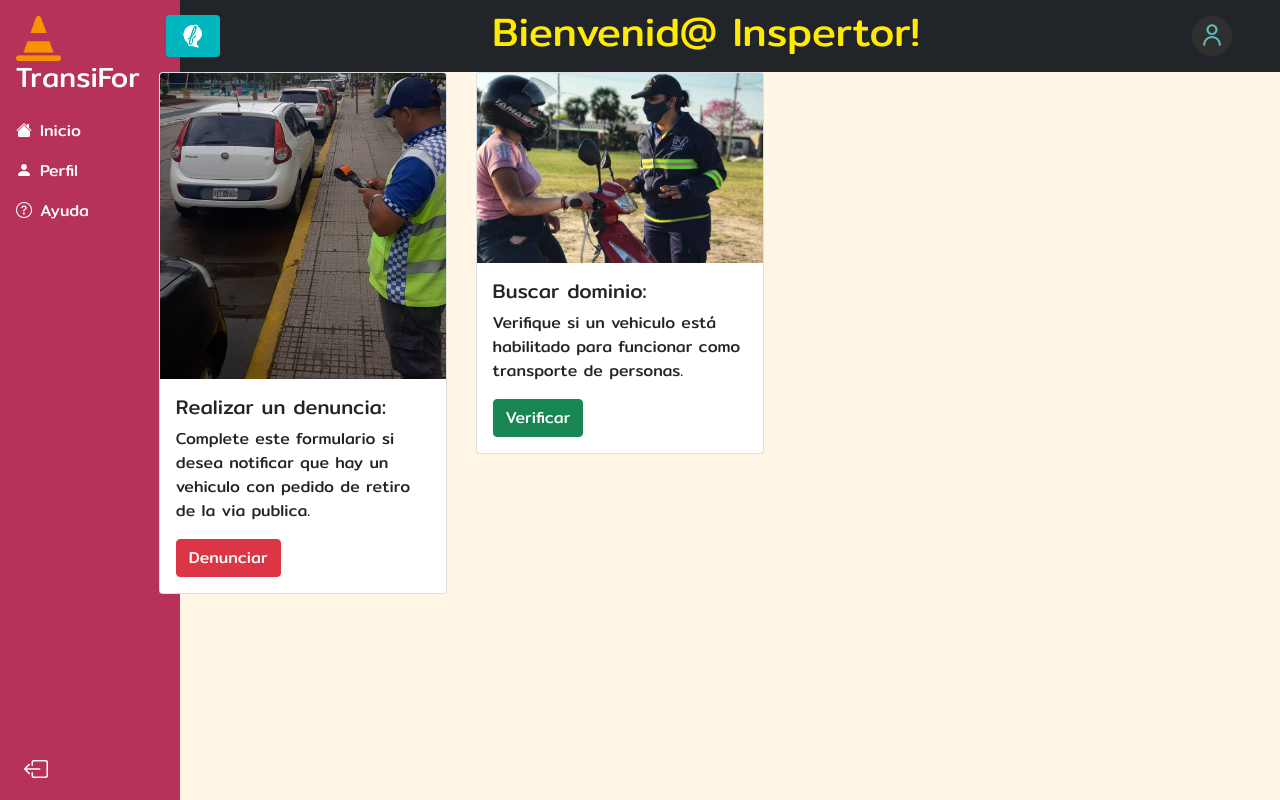
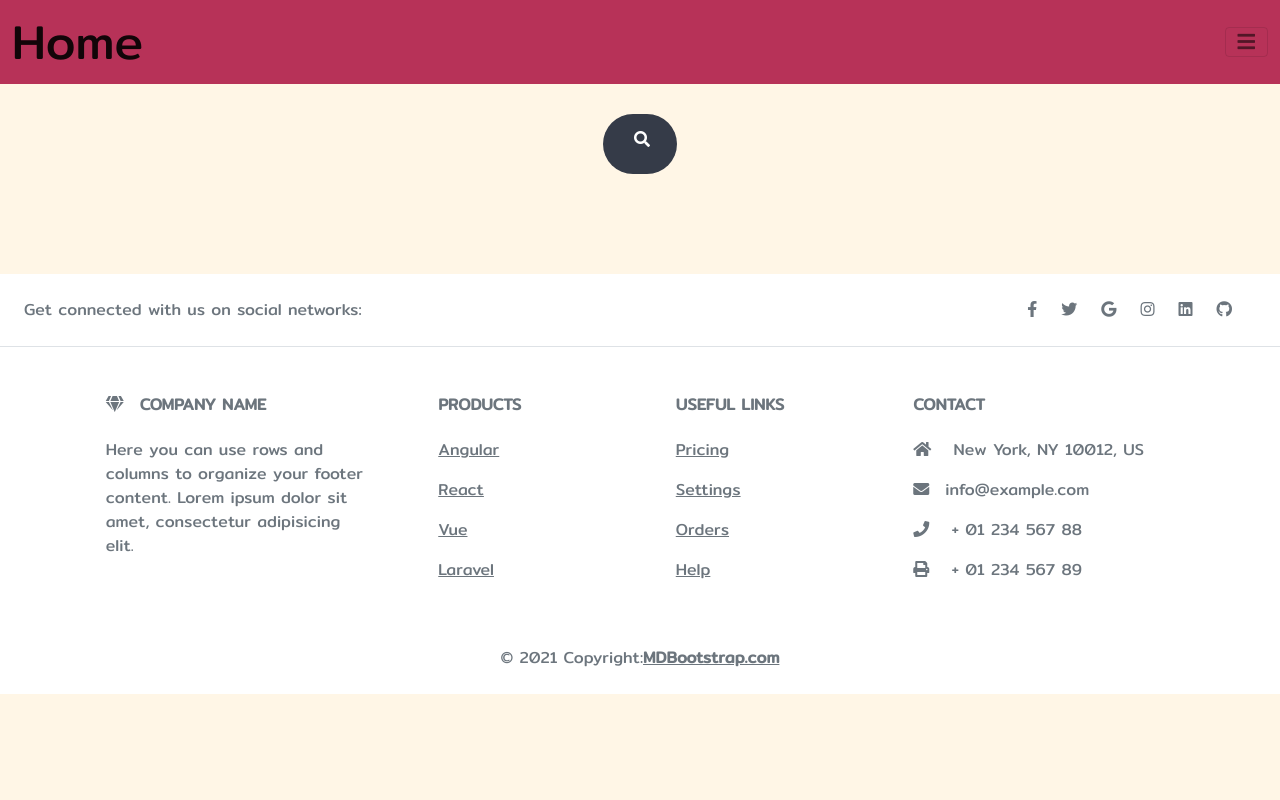
Before and after one commit to florvillalba21/PROYECTO-FINAL, a React (Vite) app in the folder PROYECTO-FINAL-FRONT/: page /home in a window 1280 px wide. Built offline with nearby package versions, Linux system fonts and the light colour scheme.

Commit message:
Se agregaron nuevas paginas, componentes y se modificaron cosas dentro de ellas 14-11-22

```diff
--- a/PROYECTO-FINAL-FRONT/src/App.jsx
+++ b/PROYECTO-FINAL-FRONT/src/App.jsx
@@ -5,25 +5,36 @@ import { Routes, Route } from "react-router-dom";
 import { AuthContext } from "./context/AuthContext";
 import { HomeAdmin } from "./views/HomeAdmin";
 import { Login } from "./views/Login";
+import { HomeUser } from "./views/HomeUser";
 
 function App() {
-  const user ={
-    logged: true
-  }
+  const user = {
+    logged: false,
+  };
   return (
-    <AuthContext.Provider value={{
-      user
-    }}>
+    <AuthContext.Provider
+      value={{
+        user,
+      }}
+    >
       <BrowserRouter>
         <Routes>
           <Route
+            path="/home"
+            element={
+              <PublicRoutes>
+                <HomeUser />
+              </PublicRoutes>
+            }
+          />
+          {/* <Route
             path="/login"
             element={
               <PublicRoutes>
                 <Login />
               </PublicRoutes>
             }
-          />
+          /> */}
 
           <Route
             path="/*"
--- /dev/null
+++ b/PROYECTO-FINAL-FRONT/src/components/BuscadorDom.jsx
@@ -0,0 +1,21 @@
+import { Link } from "react-router-dom";
+
+export const BuscadorDom = () => {
+  return (
+    <div className="container h-100">
+      <div className="d-flex justify-content-center h-100">
+        <div className="searchbar">
+          <input
+            className="search_input"
+            type="text"
+            name=""
+            placeholder="Search..."
+          />
+          <Link href="#" class="search_icon">
+            <i class="fas fa-search"></i>
+          </Link>
+        </div>
+      </div>
+    </div>
+  );
+};
--- a/PROYECTO-FINAL-FRONT/src/components/sidebar.jsx
+++ b/PROYECTO-FINAL-FRONT/src/components/sidebar.jsx
@@ -8,7 +8,7 @@ const Sidebar = () => {
   return (
     <>
       <div
-        className="side-navbar active-nav d-flex justify-content-between flex-wrap flex-column"
+        className="side-navbar inactive-nav d-flex justify-content-between flex-wrap flex-column"
         id="sidebar"
       >
         <ul className="nav flex-column text-white w-100">
@@ -35,7 +35,7 @@ const Sidebar = () => {
           </Link>
         </span>
       </div>
-      <div className="my-container active-cont">
+      <div className="my-container inactive-cont">
         <nav className="navbar navbar-dark bg-dark px-5">
           <Link className="btn border-0" id="menu-btn">
             <i>
--- a/PROYECTO-FINAL-FRONT/src/components/style.css
+++ b/PROYECTO-FINAL-FRONT/src/components/style.css
@@ -3,14 +3,14 @@
 :root {
   --first-color: #5bb5b0;
   --first-color-light: #000000;
-    --white-color: #F7F6FB;
-    --body-font: 'Mitr';
-    --normal-font-size: 100%
+  --white-color: #f7f6fb;
+  --body-font: "Mitr";
+  --normal-font-size: 100%;
 }
-li.nav-link{
+li.nav-link {
   color: white;
 }
-p.h1{
+p.h1 {
   color: #ffea00;
 }
 
@@ -24,7 +24,7 @@ body {
   height: 100%;
   position: fixed;
   margin-left: -300px;
-    background-color:  #b73258;
+  background-color: #b73258;
   transition: 0.8s;
 }
 .nav-link:active,
@@ -41,9 +41,59 @@ body {
 /* for main section */
 .active-cont {
   margin-left: 180px;
+  caret-color: transparent;
+  line-height: 40px;
+  transition: width 0.4s linear;
 }
 #menu-btn {
   background-color: #00b7bf;
   color: #fff;
   margin-left: -62px;
 }
+.searchbar {
+  margin-bottom: 100px;
+  margin-top: 100xp;
+  height: 60px;
+  background-color: #353b48;
+  border-radius: 30px;
+  padding: 0 10px;
+}
+
+.h-100{
+  margin-top: 30px;
+}
+
+.search_input {
+  color: white;
+  border: 0;
+  outline: 0;
+  background: none;
+  width: 0;
+  caret-color: transparent;
+  line-height: 40px;
+  transition: width 0.4s linear;
+}
+
+.searchbar:hover > .search_input {
+  padding:  10px;
+  width: 700px;
+  caret-color: red;
+  transition: width 0.4s linear;
+}
+
+.searchbar:hover > .search_icon {
+  background: white;
+  color: #e74c3c;
+}
+
+.search_icon {
+  height: 50px;
+  width: 50px;
+  float: right;
+  display: flex;
+  justify-content: center;
+  align-items: center;
+  border-radius: 50%;
+  color: white;
+  text-decoration: none;
+}
--- a/PROYECTO-FINAL-FRONT/src/routers/PublicRoutes.jsx
+++ b/PROYECTO-FINAL-FRONT/src/routers/PublicRoutes.jsx
@@ -7,5 +7,5 @@ export const PublicRoutes = ({children})=>{
     const {user} = useContext(AuthContext)
 
     return user.logged
-    ? <Navigate to='/login'/> : children
+    ? <Navigate to='/home'/> : children
 }
--- /dev/null
+++ b/PROYECTO-FINAL-FRONT/src/ui/Footer.jsx
@@ -0,0 +1,127 @@
+import { Link } from "react-router-dom";
+
+export const Footer = () => {
+  return (
+    <footer className="text-center text-lg-start bg-white text-muted">
+      <section className="d-flex justify-content-center justify-content-lg-between p-4 border-bottom">
+        <div className="me-5 d-none d-lg-block">
+          <span>Get connected with us on social networks:</span>
+        </div>
+
+        <div>
+          <Link href="" className="me-4 link-secondary">
+            <i className="fab fa-facebook-f"></i>
+          </Link>
+          <Link href="" className="me-4 link-secondary">
+            <i className="fab fa-twitter"></i>
+          </Link>
+          <Link href="" className="me-4 link-secondary">
+            <i className="fab fa-google"></i>
+          </Link>
+          <Link href="" className="me-4 link-secondary">
+            <i className="fab fa-instagram"></i>
+          </Link>
+          <Link href="" className="me-4 link-secondary">
+            <i className="fab fa-linkedin"></i>
+          </Link>
+          <Link href="" className="me-4 link-secondary">
+            <i className="fab fa-github"></i>
+          </Link>
+        </div>
+      </section>
+
+      <section className="">
+        <div className="container text-center text-md-start mt-5">
+          <div className="row mt-3">
+            <div className="col-md-3 col-lg-4 col-xl-3 mx-auto mb-4">
+              <h6 className="text-uppercase fw-bold mb-4">
+                <i className="fas fa-gem me-3 text-secondary"></i>Company name
+              </h6>
+              <p>
+                Here you can use rows and columns to organize your footer
+                content. Lorem ipsum dolor sit amet, consectetur adipisicing
+                elit.
+              </p>
+            </div>
+
+            <div className="col-md-2 col-lg-2 col-xl-2 mx-auto mb-4">
+              <h6 className="text-uppercase fw-bold mb-4">Products</h6>
+              <p>
+                <Link href="#!" className="text-reset">
+                  Angular
+                </Link>
+              </p>
+              <p>
+                <Link href="#!" className="text-reset">
+                  React
+                </Link>
+              </p>
+              <p>
+                <Link href="#!" className="text-reset">
+                  Vue
+                </Link>
+              </p>
+              <p>
+                <Link href="#!" className="text-reset">
+                  Laravel
+                </Link>
+              </p>
+            </div>
+
+            <div className="col-md-3 col-lg-2 col-xl-2 mx-auto mb-4">
+              <h6 className="text-uppercase fw-bold mb-4">Useful links</h6>
+              <p>
+                <Link href="#!" className="text-reset">
+                  Pricing
+                </Link>
+              </p>
+              <p>
+                <Link href="#!" className="text-reset">
+                  Settings
+                </Link>
+              </p>
+              <p>
+                <Link href="#!" className="text-reset">
+                  Orders
+                </Link>
+              </p>
+              <p>
+                <Link href="#!" className="text-reset">
+                  Help
+                </Link>
+              </p>
+            </div>
+
+            <div className="col-md-4 col-lg-3 col-xl-3 mx-auto mb-md-0 mb-4">
+              <h6 className="text-uppercase fw-bold mb-4">Contact</h6>
+              <p>
+                <i className="fas fa-home me-3 text-secondary"></i> New York, NY
+                10012, US
+              </p>
+              <p>
+                <i className="fas fa-envelope me-3 text-secondary"></i>
+                info@example.com
+              </p>
+              <p>
+                <i className="fas fa-phone me-3 text-secondary"></i> + 01 234 567 88
+              </p>
+              <p>
+                <i className="fas fa-print me-3 text-secondary"></i> + 01 234 567 89
+              </p>
+            </div>
+          </div>
+        </div>
+      </section>
+
+      <div
+        className="text-center p-4"
+        style={{backgroundColor: "rgba(0, 0, 0, 0.025);"}}
+      >
+        © 2021 Copyright:
+        <Link className="text-reset fw-bold" href="https://mdbootstrap.com/">
+          MDBootstrap.com
+        </Link>
+      </div>
+    </footer>
+  );
+};
--- /dev/null
+++ b/PROYECTO-FINAL-FRONT/src/ui/Navbar.jsx
@@ -0,0 +1,46 @@
+import { Link } from "react-router-dom";
+
+export const Navbar = () => {
+  return (
+    <nav className="navbar navbar-light" style={{ backgroundColor: "#b73258" }}>
+      <div className="container-fluid">
+        <Link className="navbar-brand" to="#">
+          <b className="h3 display-5">Home</b>
+        </Link>
+        <button
+          className="navbar-toggler"
+          type="button"
+          data-mdb-toggle="collapse"
+          data-mdb-target="#navbarNav"
+          aria-controls="navbarNav"
+          aria-expanded="true"
+          aria-label="Toggle navigation"
+        >
+          <i className="fas fa-bars"></i>
+        </button>
+        <div className="collapse navbar-collapse" id="navbarNav">
+          <ul className="navbar-nav">
+            <li className="nav-item">
+              <Link className="nav-link active" aria-current="page" to="#">
+                Home
+              </Link>
+            </li>
+            <li className="nav-item">
+              <Link className="nav-link" to="#">
+                Features
+              </Link>
+            </li>
+            <li className="nav-item">
+              <Link className="nav-link" to="#">
+                Pricing
+              </Link>
+            </li>
+            <li className="nav-item">
+              <Link className="nav-link disabled">Disabled</Link>
+            </li>
+          </ul>
+        </div>
+      </div>
+    </nav>
+  );
+};
--- a/PROYECTO-FINAL-FRONT/src/views/HomeAdmin.jsx
+++ b/PROYECTO-FINAL-FRONT/src/views/HomeAdmin.jsx
@@ -1,6 +1,6 @@
 import Sidebar from "../components/Sidebar";
-import Tarjetadenuncia from "../components/tarjetadenuncia";
-import Tarjetadominio from "../components/tarjetadominio";
+import Tarjetadenuncia from "../components/Tarjetadenuncia";
+import Tarjetadominio from "../components/Tarjetadominio";
 
 export const HomeAdmin = () => {
   return (
--- /dev/null
+++ b/PROYECTO-FINAL-FRONT/src/views/HomeUser.jsx
@@ -0,0 +1,13 @@
+import { BuscadorDom } from "../components/BuscadorDom"
+import { Footer } from "../ui/Footer"
+import { Navbar } from "../ui/Navbar"
+
+export const HomeUser = ()=>{
+    return(
+        <>
+        <Navbar/>
+        <BuscadorDom/>
+        <Footer/>
+        </>
+    )
+}
```
Also changed, not shown: PROYECTO-FINAL-FRONT/src/components/TarjetasDenun.jsx (added). Lines whose indentation alone changed are shown as unchanged.
